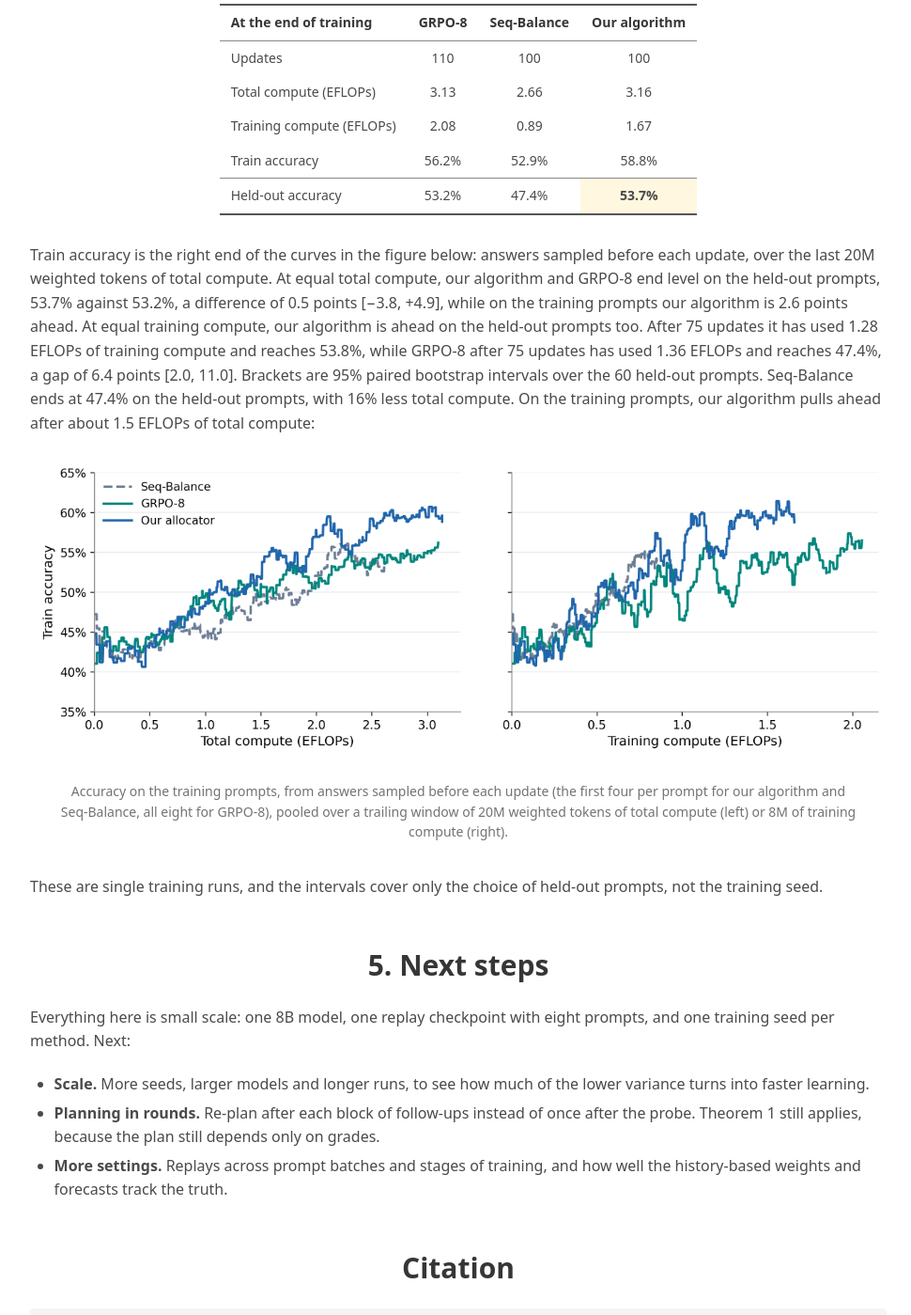
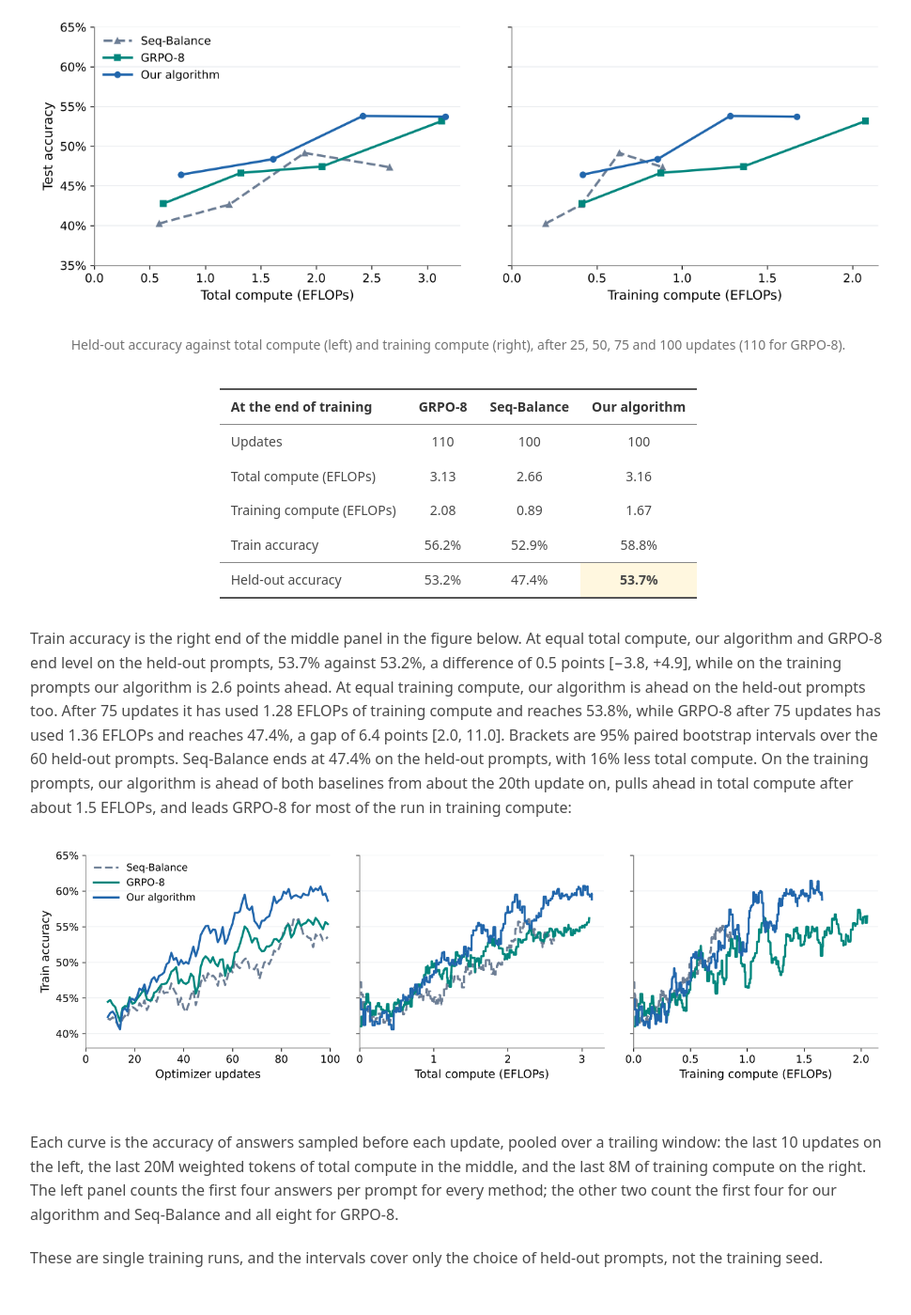
Before and after one commit to Chang-Han-Chen/science-adaptive-sampling, a Jekyll site: the page built from index.md, in a window 1280 px wide and 1400 px high, scrolled down 13173 px. Shown: the whole window at 94% size, without its empty margins (152-1122 px from the left). Built offline with Jekyll 4.4.1, drawn with Linux system fonts in a browser that asks for light colours; some of the changed text lies outside the part shown.

Commit message:
Add three-panel training figure and tighten TL;DR
- TL;DR bullet 3: solver first, then the rare-outcome intuition
- Train accuracy against optimizer updates, total compute and training
  compute in one figure (stacked on phones), shown below the TL;DR and
  in Section 4.2; caption details moved into the text
- Held-out figure relabeled "Our algorithm"

Co-Authored-By: Claude Opus 5.5 <noreply@anthropic.com>
Claude-Session: https://claude.ai/code/session_01GcYSqcFcXdXHCVoqz6H71Z

```diff
--- a/assets/css/publication.css
+++ b/assets/css/publication.css
@@ -325,3 +325,8 @@ table.paper-table.wrap td:not(:first-child) { min-width: 120px; }
   .schematic mjx-container[display="true"] { font-size: 72% !important; }
   .notice--info mjx-container[display="true"] { font-size: 66% !important; }
 }
+
+/* Three-panel training figure: on phones a stacked image replaces the row; let it keep its height. */
+@media (max-width: 600px) {
+  .post-body figure.three-views img { max-height: none; }
+}
--- a/index.md
+++ b/index.md
@@ -25,12 +25,21 @@ We investigate adaptive sampling in RL with verifiable rewards.
    \end{aligned}
    $$
 
-   Of course, how many successes and failures we get depends on how the extra rollouts come out, so the plan covers every possible outcome, and we count tokens in expectation.
-3. We solve it exactly, with a small mixed-integer program. The accuracy gradient points from the average failure to the average success, so we need both, and the rarer outcome is the bottleneck. The optimal plan is **Neyman allocation over (prompt, outcome) pairs**: each prompt aims for about as many successes as failures, whatever their lengths, and buys more rollouts only while the outcome it is short of is worth the price. We also prove that the resulting update always points along the accuracy gradient.
+   Of course, the numbers of successes and failures at our disposal after sampling vary from run to run, so our algorithm also adapts to all possible scenarios.
+3. We solve the optimization problem exactly with an integer program solver. Intuitively, the update compares the average success with the average failure, so its noise is set mostly by whichever outcome we have fewer of. With 1 success and 7 failures, one more success cuts the noise by almost half, while one more failure cuts it by under 2%. So the solver spends compute on the rarer outcome. We also prove that the resulting update always points along the accuracy gradient.
 4. We empirically check the noise model behind this on competition-math rollouts from Qwen3-4B.
 5. On a frozen Qwen3-8B checkpoint, our algorithm's gradient has **17% less variance than GRPO-8's at equal compute**.
 6. In training on competition math, our algorithm is **6.4 points ahead of GRPO-8 in held-out accuracy at equal training compute**, and matches it at equal total compute (53.7% vs 53.2%).
 </div>
+
+Here is what this looks like in practice. We train Qwen3-8B on competition math and track accuracy on the training prompts, counting progress three ways: optimizer updates, total compute and training compute. Our algorithm ends highest in all three ([Section 4.2](#training)).
+
+<figure class="three-views">
+  <a class="figure-link" target="_blank" rel="noopener" href="{{ '/assets/images/train-accuracy-three-views.png' | relative_url }}"><picture>
+    <source media="(max-width: 600px)" srcset="{{ '/assets/images/train-accuracy-three-views-stacked.png' | relative_url }}">
+    <img src="{{ '/assets/images/train-accuracy-three-views.png' | relative_url }}" alt="Accuracy on the training prompts for Seq-Balance, GRPO-8 and our algorithm, against optimizer updates, total compute and training compute. Our algorithm ends highest in all three panels.">
+  </picture></a>
+</figure>
 
 ## 1. Background: adaptive sampling for LLM RLVR {#background}
 
@@ -408,12 +417,16 @@ are unbiased for $$\operatorname{tr}\operatorname{Cov}(g)$$ and $$\lVert G\rVert
 </table>
 </div>
 
-Train accuracy is the right end of the curves in the figure below: answers sampled before each update, over the last 20M weighted tokens of total compute. At equal total compute, our algorithm and GRPO-8 end level on the held-out prompts, 53.7% against 53.2%, a difference of 0.5 points [−3.8, +4.9], while on the training prompts our algorithm is 2.6 points ahead. At equal training compute, our algorithm is ahead on the held-out prompts too. After 75 updates it has used 1.28 EFLOPs of training compute and reaches 53.8%, while GRPO-8 after 75 updates has used 1.36 EFLOPs and reaches 47.4%, a gap of 6.4 points [2.0, 11.0]. Brackets are 95% paired bootstrap intervals over the 60 held-out prompts. Seq-Balance ends at 47.4% on the held-out prompts, with 16% less total compute. On the training prompts, our algorithm pulls ahead after about 1.5 EFLOPs of total compute:
+Train accuracy is the right end of the middle panel in the figure below. At equal total compute, our algorithm and GRPO-8 end level on the held-out prompts, 53.7% against 53.2%, a difference of 0.5 points [−3.8, +4.9], while on the training prompts our algorithm is 2.6 points ahead. At equal training compute, our algorithm is ahead on the held-out prompts too. After 75 updates it has used 1.28 EFLOPs of training compute and reaches 53.8%, while GRPO-8 after 75 updates has used 1.36 EFLOPs and reaches 47.4%, a gap of 6.4 points [2.0, 11.0]. Brackets are 95% paired bootstrap intervals over the 60 held-out prompts. Seq-Balance ends at 47.4% on the held-out prompts, with 16% less total compute. On the training prompts, our algorithm is ahead of both baselines from about the 20th update on, pulls ahead in total compute after about 1.5 EFLOPs, and leads GRPO-8 for most of the run in training compute:
 
-<figure>
-  <a class="figure-link" target="_blank" rel="noopener" href="{{ '/assets/images/train-accuracy-vs-compute.png' | relative_url }}"><img src="{{ '/assets/images/train-accuracy-vs-compute.png' | relative_url }}" alt="Accuracy on the training prompts against total compute and against training compute for Seq-Balance, GRPO-8 and our algorithm. Our algorithm pulls ahead of both after about 1.5 EFLOPs of total compute." loading="lazy"></a>
-  <figcaption>Accuracy on the training prompts, from answers sampled before each update (the first four per prompt for our algorithm and Seq-Balance, all eight for GRPO-8), pooled over a trailing window of 20M weighted tokens of total compute (left) or 8M of training compute (right).</figcaption>
+<figure class="three-views">
+  <a class="figure-link" target="_blank" rel="noopener" href="{{ '/assets/images/train-accuracy-three-views.png' | relative_url }}"><picture>
+    <source media="(max-width: 600px)" srcset="{{ '/assets/images/train-accuracy-three-views-stacked.png' | relative_url }}">
+    <img src="{{ '/assets/images/train-accuracy-three-views.png' | relative_url }}" alt="Accuracy on the training prompts for Seq-Balance, GRPO-8 and our algorithm, against optimizer updates, total compute and training compute. Our algorithm ends highest in all three panels." loading="lazy">
+  </picture></a>
 </figure>
+
+Each curve is the accuracy of answers sampled before each update, pooled over a trailing window: the last 10 updates on the left, the last 20M weighted tokens of total compute in the middle, and the last 8M of training compute on the right. The left panel counts the first four answers per prompt for every method; the other two count the first four for our algorithm and Seq-Balance and all eight for GRPO-8.
 
 These are single training runs, and the intervals cover only the choice of held-out prompts, not the training seed.
 
```
Also changed, not shown: assets/images/heldout-accuracy-vs-compute.png, assets/images/train-accuracy-three-views-stacked.png (added), assets/images/train-accuracy-three-views.png (added).
